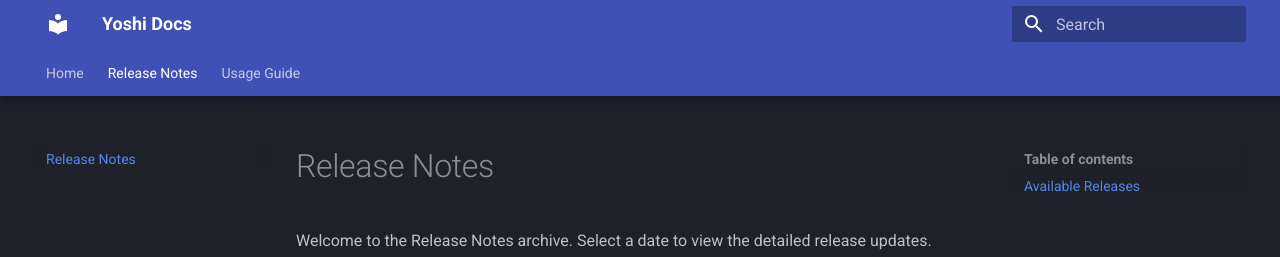
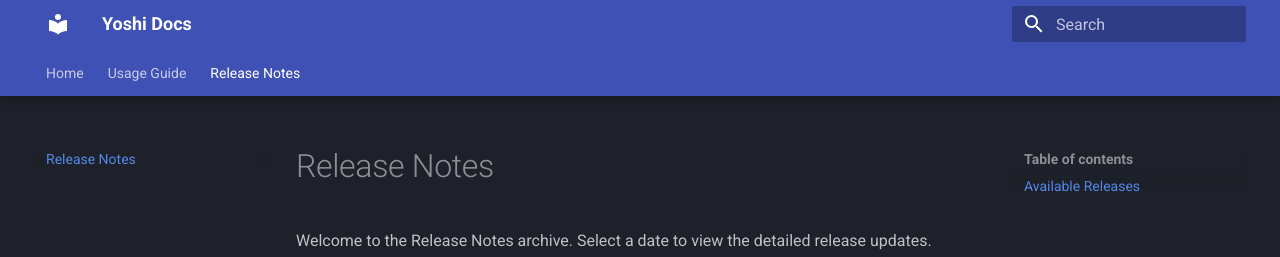
Before and after one commit to KiyoshiWasHere/Yoshi-Docs-Material, an MkDocs documentation site: the page built from docs/release-notes/index.md, in a window 1280 px wide. Shown: the top 257 px of the page. Built offline with MkDocs 1.6.1 and Material for MkDocs 9.7.7, drawn with Linux system fonts in a browser that asks for light colours; some of the changed lines change nothing that is shown.

Commit message:
change of nav

```diff
--- a/mkdocs.yml
+++ b/mkdocs.yml
@@ -11,8 +11,9 @@ theme:
     - navigation.tabs.sticky
 nav:
   - Home: index.md
+  - Usage Guide: usage-guide.md
   - "Release Notes": release-notes/index.md
-  - Usage Guide: usage-guide.md
+
 
   # GitHub Pages configuration
 site_url: https://KiyoshiWasHere.github.io/Yoshi-Docs-Material
```
